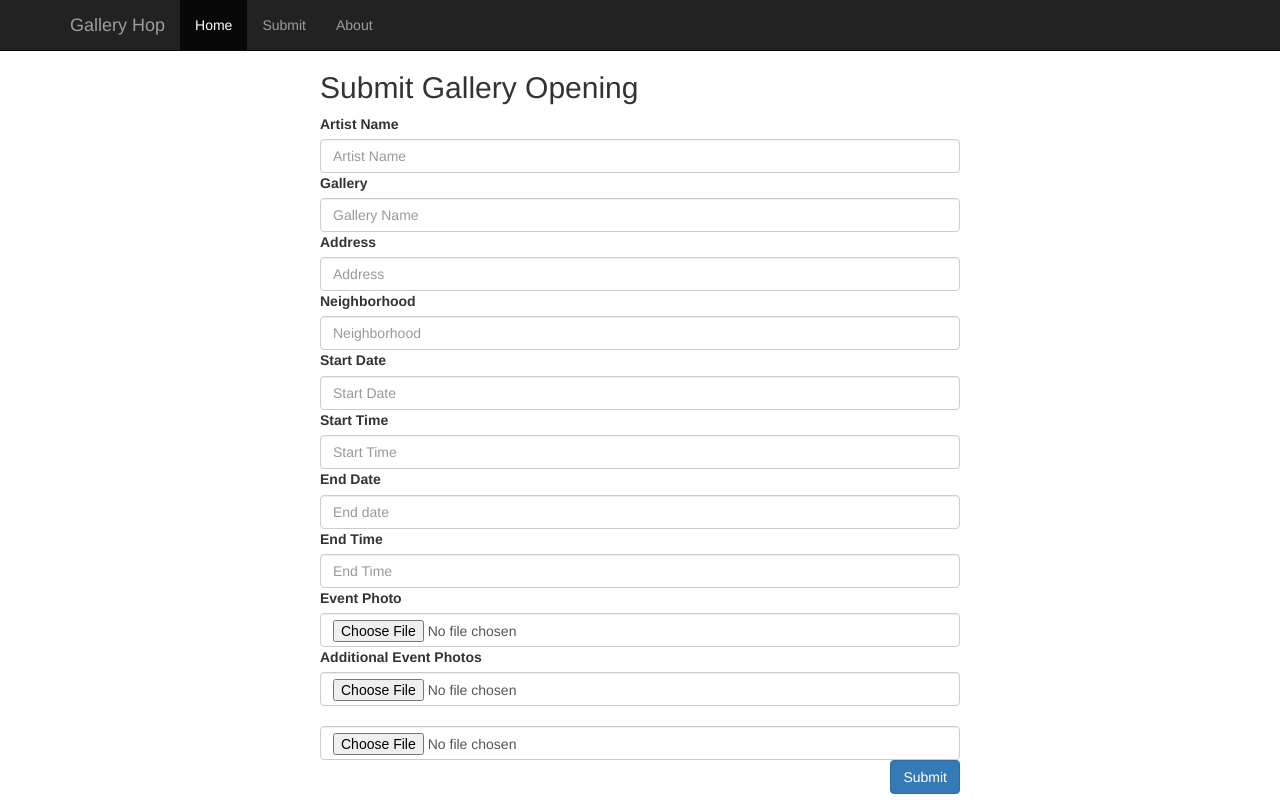
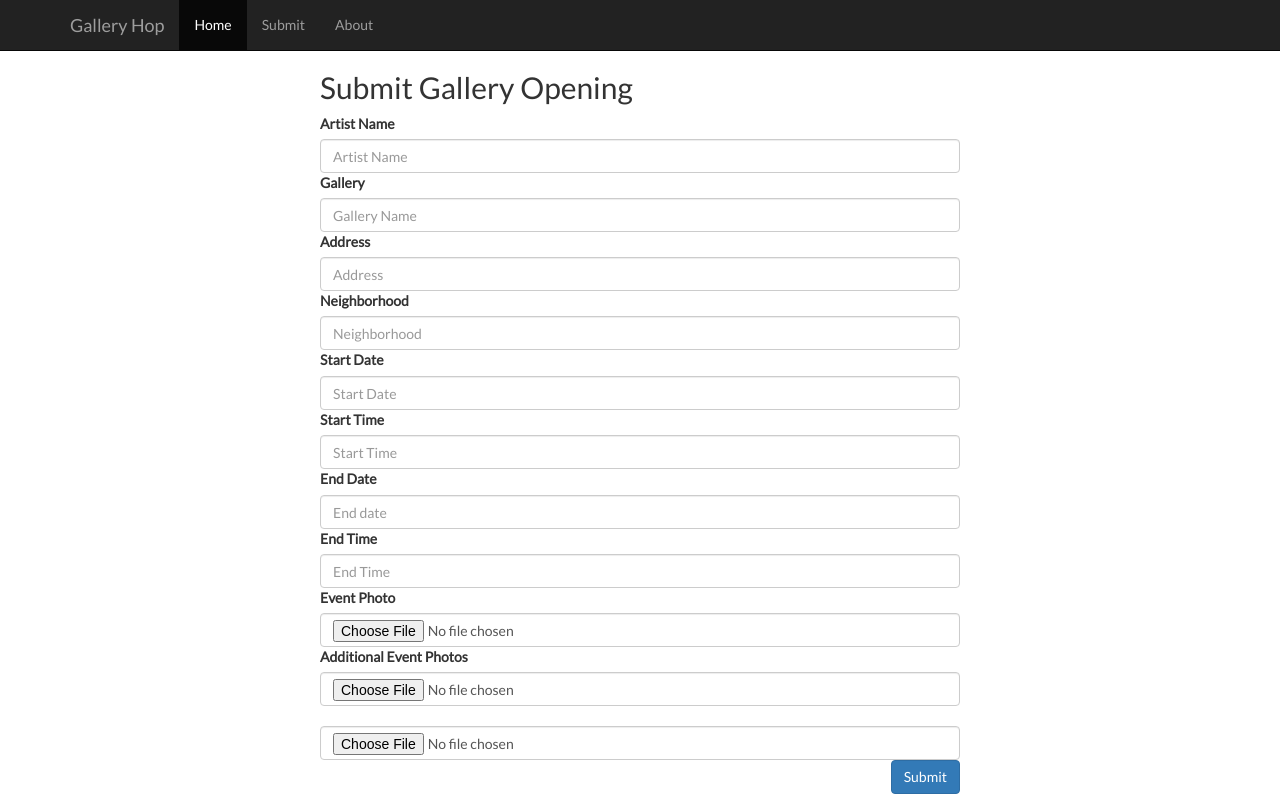
Before and after one commit to mdiscenza/gallery_hop_2, a Flask app: page /form in a window 1280 px wide. Run offline with Flask 2, Linux system fonts and the light colour scheme; some libraries are stand-ins or nearby versions.

Commit message:
font and css change

```diff
--- a/static/css/index.css
+++ b/static/css/index.css
@@ -21,18 +21,15 @@ div#form{
 	margin: 0 auto;
 }
 
-div.gallery{
 
-  border-left: solid;
-  border-color: #939393;
-
-}
 
 div.gallery{
   background-color: #ECF0F1 ;
   border-radius: 5px;
-  padding-top: 4px;
   border-width-left:10px;
+  border-left: solid;
+  border-color: #939393;
+  margin: 4px;
 
 }
 
@@ -41,7 +38,7 @@ div.gallery:hover{
 }
 
 div.gallery-container{
-  padding: 5px;
+  padding:2px;
   line-height: 0.5;
 
 }
@@ -57,3 +54,11 @@ h4{
 p{
   margin: 0;
 }
+
+
+h1, h2, h3, h4, h5, h6 {
+    font-family: 'Lato', sans-serif;
+}
+p, div {
+    font-family: 'Lato', sans-serif;
+}
--- a/templates/base.html
+++ b/templates/base.html
@@ -24,6 +24,7 @@
     <link rel="stylesheet" href="css/timepicker.css" />
 		<link rel="stylesheet" href="http://cdn.leafletjs.com/leaflet-0.7.3/leaflet.css" />
 		<link rel="stylesheet" href="https://cdn.jsdelivr.net/bootstrap/3.3.0/css/bootstrap.min.css">
+    <link href='http://fonts.googleapis.com/css?family=Lato' rel='stylesheet' type='text/css'>
 		<script src="http://cdn.leafletjs.com/leaflet-0.7.3/leaflet.js"></script>
 
   </head>
```
